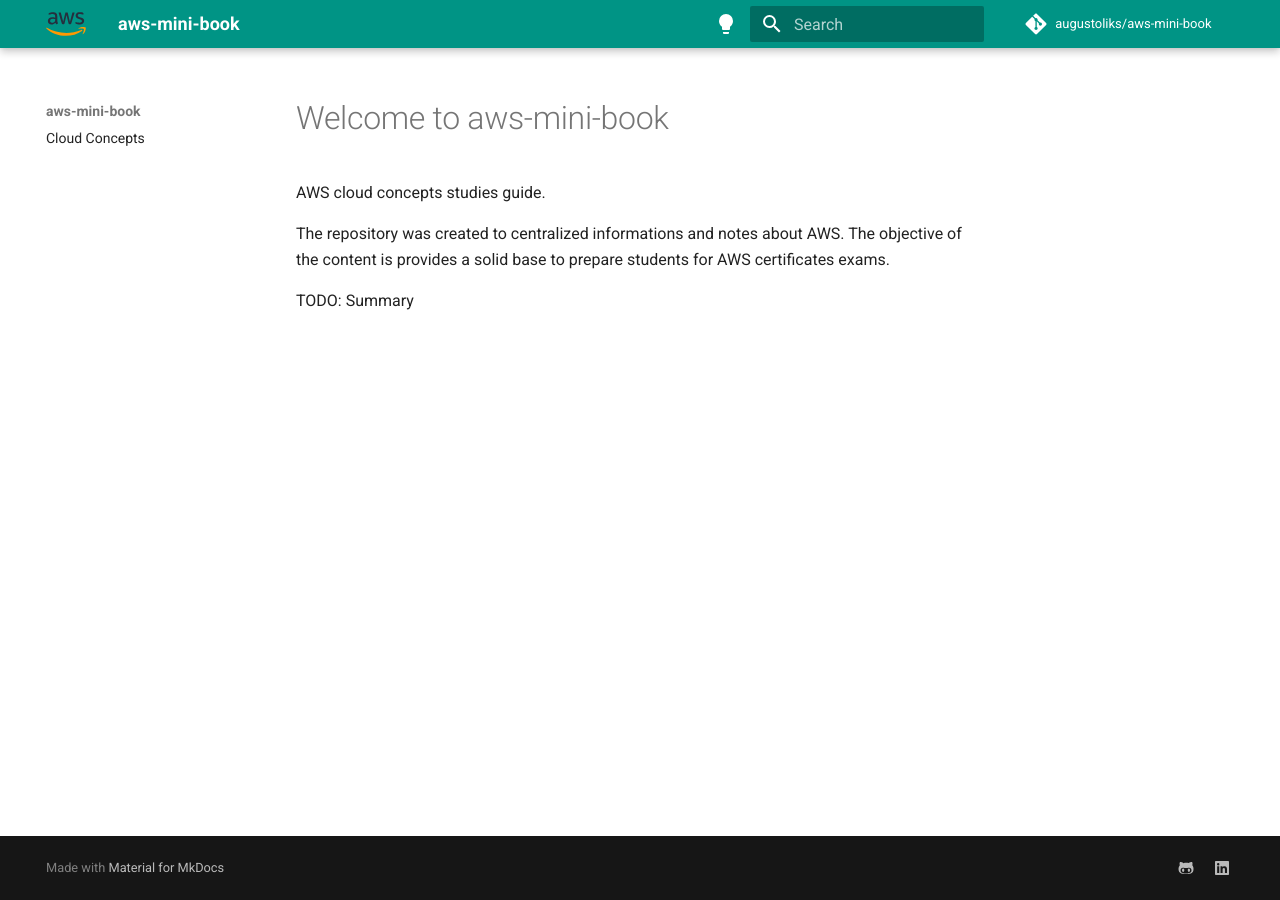
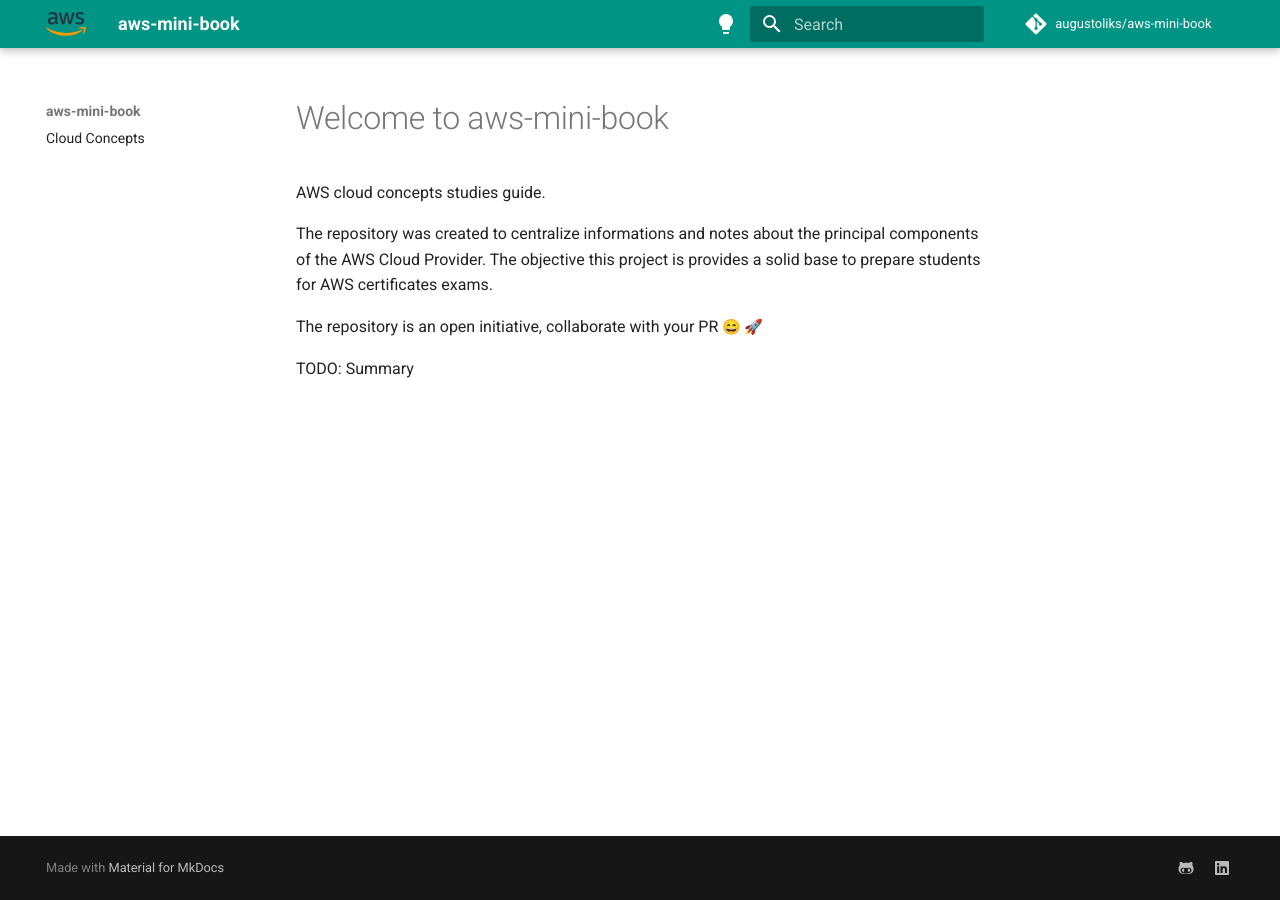
Before and after one commit to augustoliks/aws-mini-book, an MkDocs documentation site: the page built from docs/index.md, in a window 1280 px wide. Built offline with MkDocs 1.6.1 and Material for MkDocs 9.7.7, drawn with Linux system fonts in a browser that asks for light colours; emoji names are drawn with the system emoji font; comment, search, counter and statistics services are not loaded.

```diff
--- a/docs/index.md
+++ b/docs/index.md
@@ -2,6 +2,8 @@
 
 AWS cloud concepts studies guide.
 
-The repository was created to centralized informations and notes about AWS. The objective of the content is provides a solid base to prepare students for AWS certificates exams.
+The repository was created to centralize informations and notes about the principal components of the AWS Cloud Provider. The objective this project is provides a solid base to prepare students for AWS certificates exams.
+
+The repository is an open initiative, collaborate with your PR :smile: :rocket:
 
 TODO: Summary
```
Also changed, not shown: README.md (+5 -8 lines).
